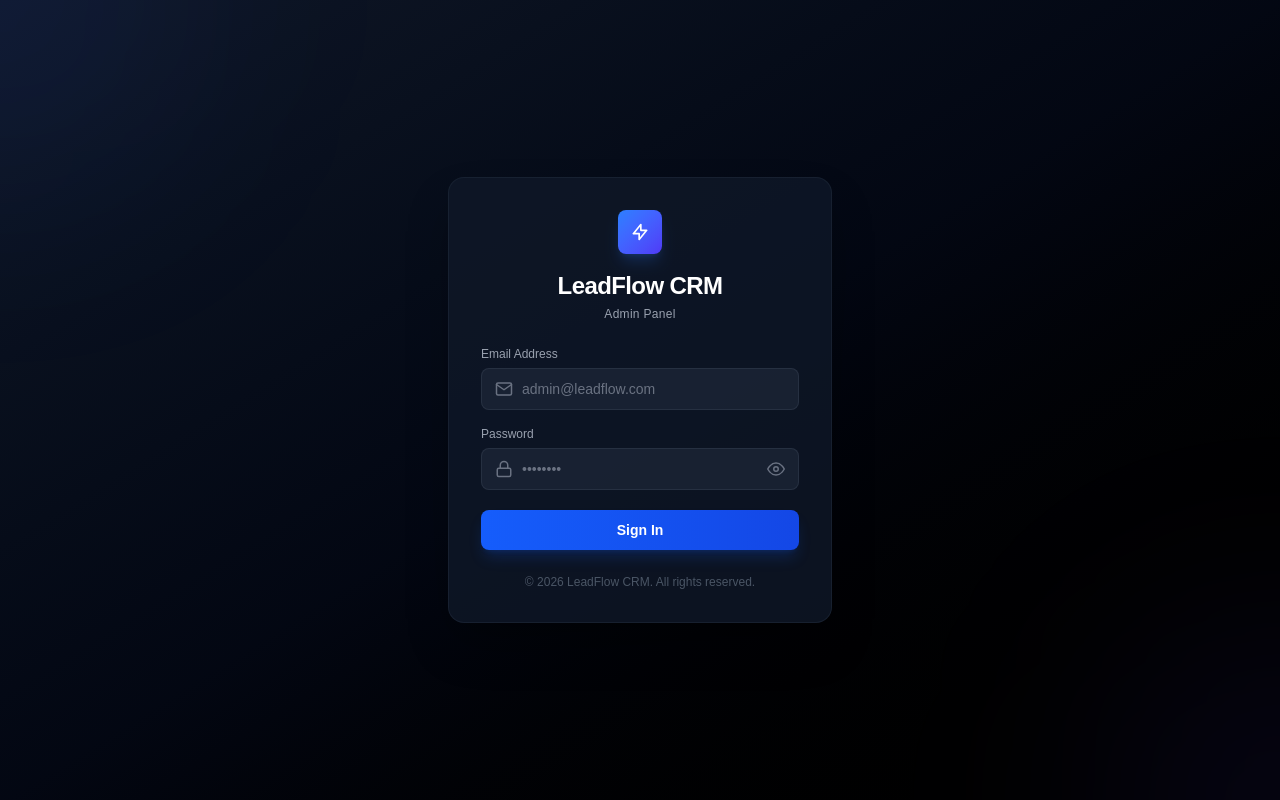
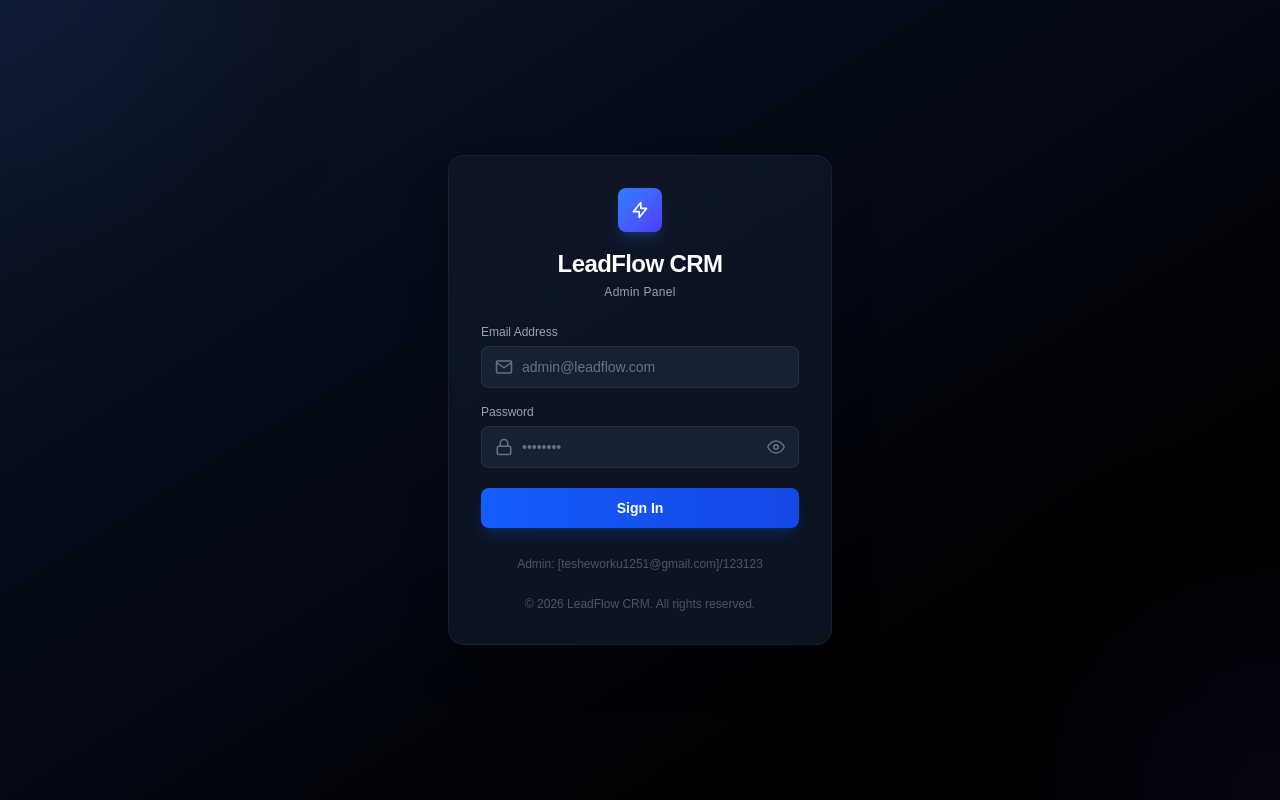
Before and after one commit to Teshome-Worku/FUTURE_FS_02, a Next.js app in the folder frontend/: page /login in a window 1280 px wide. Built offline with nearby package versions, Linux system fonts and the light colour scheme; no server answers.

Commit message:
feat: implement user authentication page with login form and API integration

```diff
--- a/frontend/src/app/login/page.js
+++ b/frontend/src/app/login/page.js
@@ -193,6 +193,8 @@
             >
               {loading ? <LoadingIndicator /> : "Sign In"}
             </button>
+            <p className="text-center text-xs text-gray-600 mt-3">Admin: [tesheworku1251@gmail.com]/123123</p>
+
           </form>
 
           {/* Footer */}
```
